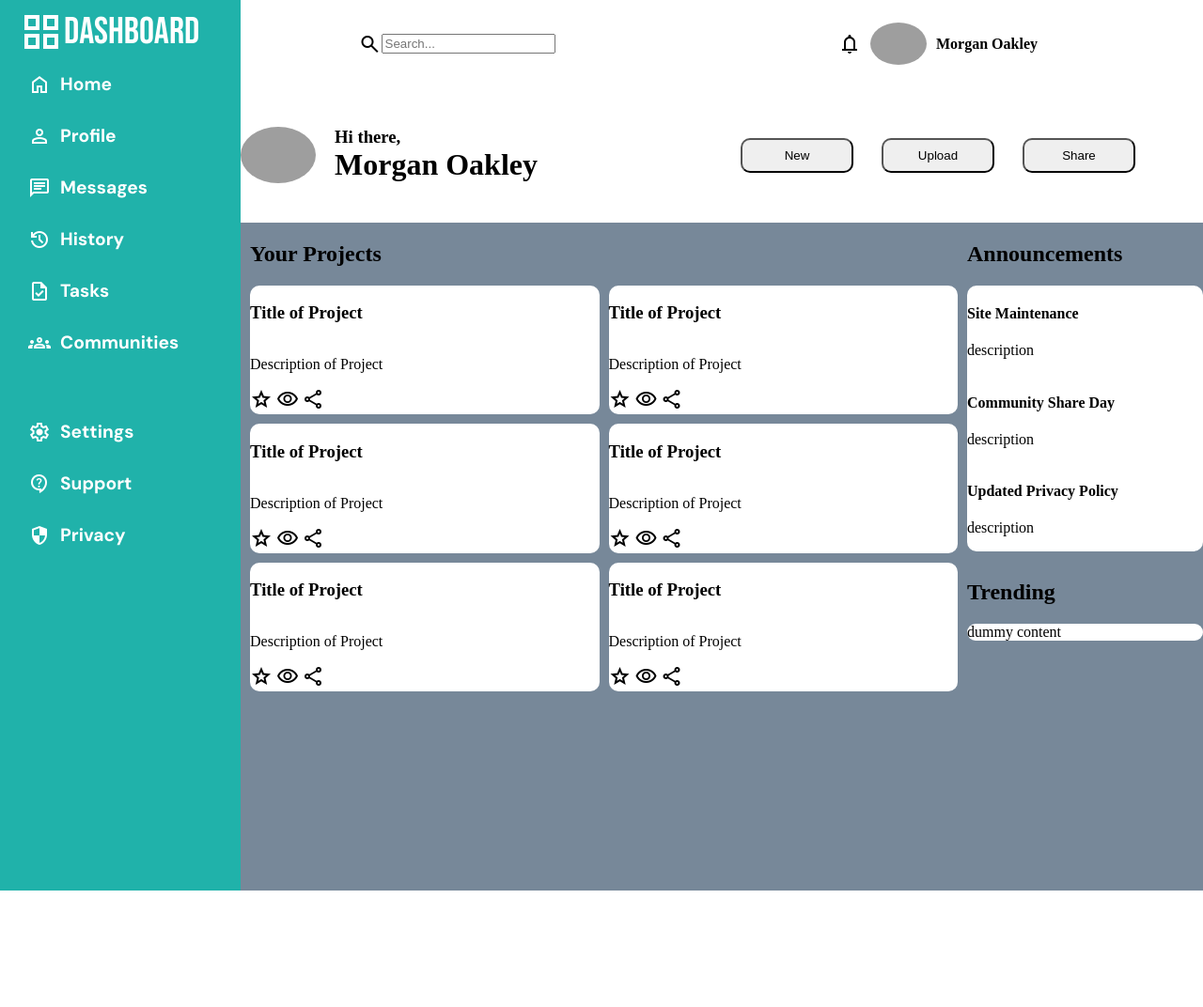
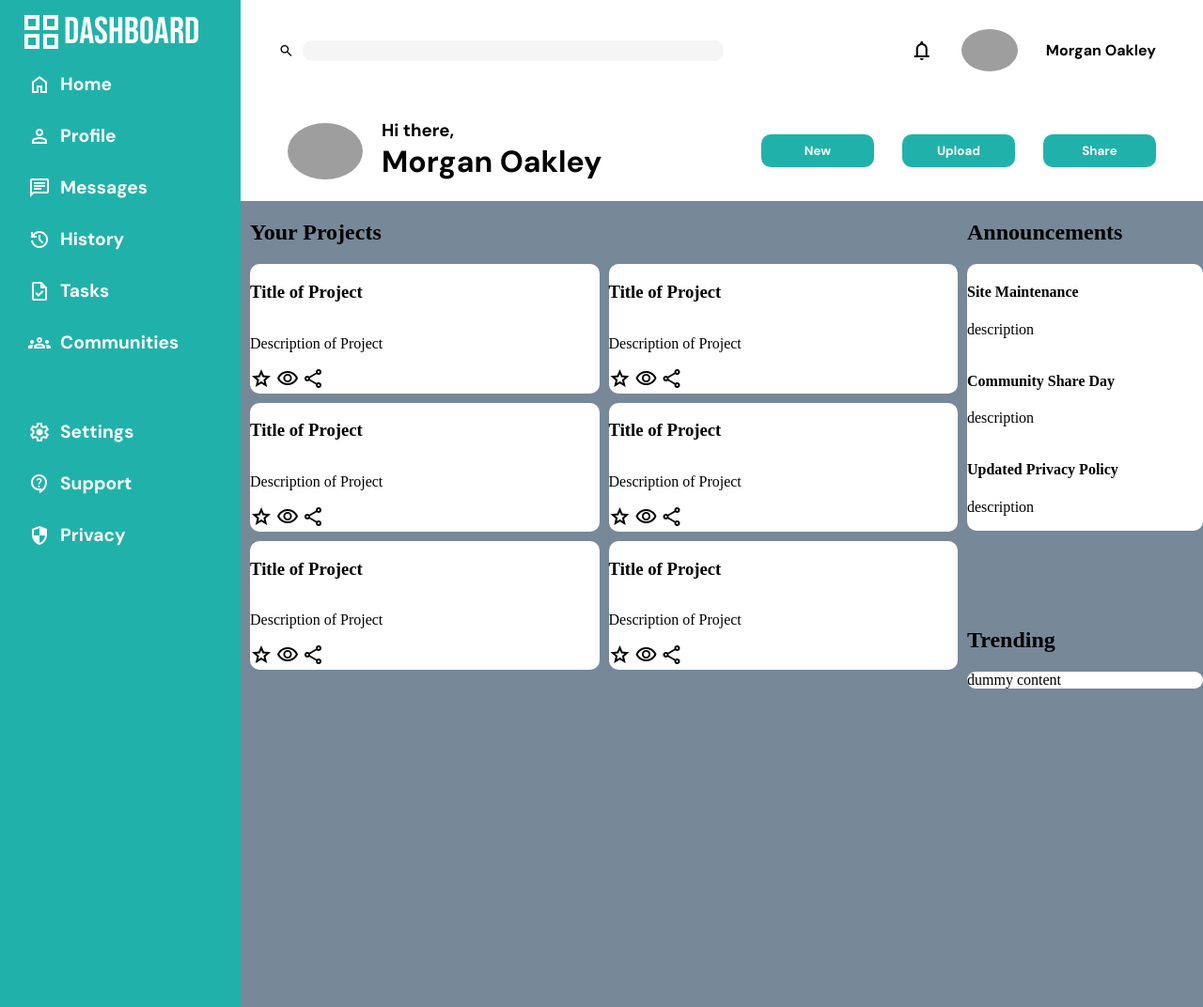
Before and after one commit to norms2098/admin-dashboard, a plain HTML site: page index.html in a window 1280 px wide. Shown: the whole page at 94% size. Before the commit the page ends 948 px from the top, so only its background shows below. Drawn offline with nearby package versions, Linux system fonts and the light colour scheme; grey boxes are pictures that could not be loaded.

Commit message:
Finished styling header

```diff
--- a/index.html
+++ b/index.html
@@ -59,15 +59,15 @@
 
         <div class="header">
             <div class="search-bar">
-                <span class="material-symbols-outlined">search</span>
-                <input type="text" placeholder="Search...">
+                <span class="material-symbols-outlined" style="font-size:1rem;">search</span>
+                <input type="text">
             </div>
-            <div class="user-profile-shortcut">
+            <div class="user-profile-shortcut dm-sans-dashboard">
                 <span class="material-symbols-outlined">notifications</span>
                 <img src = "https://images.pexels.com/photos/415829/pexels-photo-415829.jpeg?auto=compress&cs=tinysrgb&w=1260&h=750&dpr=1" alt="user profile picture">
                 <p><strong>Morgan Oakley</strong></p>
             </div>
-            <div class="navbar-profile">
+            <div class="navbar-profile dm-sans-dashboard">
                 <div class="navbar-img">
                     <img src = "https://images.pexels.com/photos/415829/pexels-photo-415829.jpeg?auto=compress&cs=tinysrgb&w=1260&h=750&dpr=1" alt="user profile picture">
                 </div>
@@ -78,9 +78,9 @@
 
             </div>
             <div class="navbar-buttons">
-                <button>New</button>
-                <button>Upload</button>
-                <button>Share</button>
+                <button class="dm-sans-dashboard">New</button>
+                <button class="dm-sans-dashboard">Upload</button>
+                <button class="dm-sans-dashboard">Share</button>
             </div>
         </div>
 
--- a/styles.css
+++ b/styles.css
@@ -28,7 +28,7 @@ body{
 .main-grid{
     display: grid;
     grid-template-columns: 1fr 4fr;
-    grid-template-rows:1fr 3fr;
+    grid-template-rows:1fr 4fr;
     height:100%;
 
 }
@@ -67,7 +67,8 @@ body{
 }
 .header{
     display: grid;
-    grid-template:repeat(2,1fr)/(2,1fr);
+    grid-template:repeat(2,1fr)/2fr 1fr;
+
 }
 
 .search-bar{
@@ -75,13 +76,23 @@ body{
     align-items: center;
     justify-content: center;
     grid-column: 1/2;
+    gap:10px;
+
+}
+.search-bar input{
+    width: 80%;
+    border-radius: 10px;
+    background-color: whitesmoke;
+    border: 0;
+    height:20px;
 }
 .user-profile-shortcut{
     grid-column: 2/3;
     display: flex;
-    gap:10px;
-    justify-content: center;
+    justify-content: right;
+    gap:30px;
     align-items: center;
+    padding-right: 50px;
 }
 .user-profile-shortcut img{
     border-radius: 50%;
@@ -92,6 +103,7 @@ body{
 .navbar-profile{
     display: flex;
     gap:20px;
+    padding-left:50px;
 }
 
 .navbar-text h3{
@@ -120,7 +132,8 @@ body{
     display: flex;
     justify-content:center;
     align-items: center;
-    gap:30px
+    gap:30px;
+    padding-right:50px;
 }
 
 .navbar-buttons button{
@@ -128,6 +141,10 @@ body{
     width:120px;
     padding:9px;
     border-radius: 10px;
+    border: 0;
+    background-color: lightseagreen;
+    color: white;
+
 }
 
 .main-content{
```
